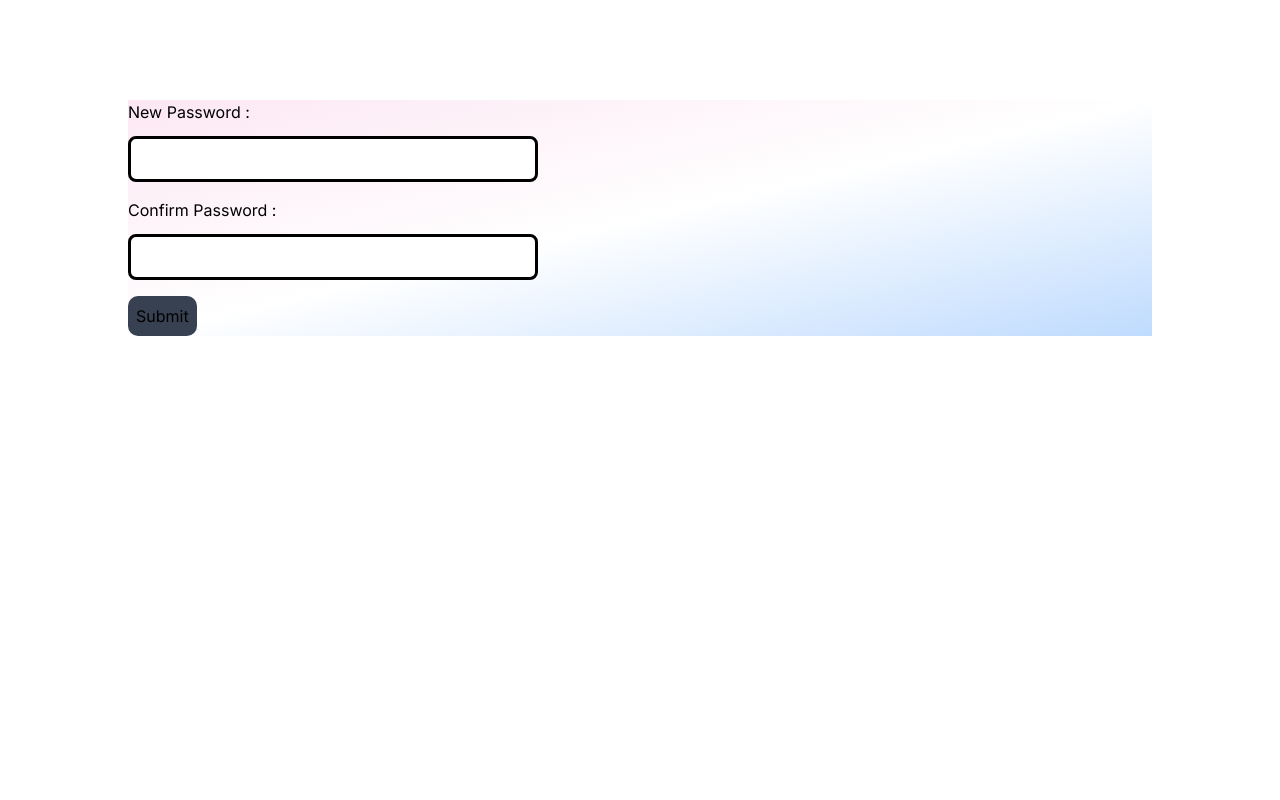
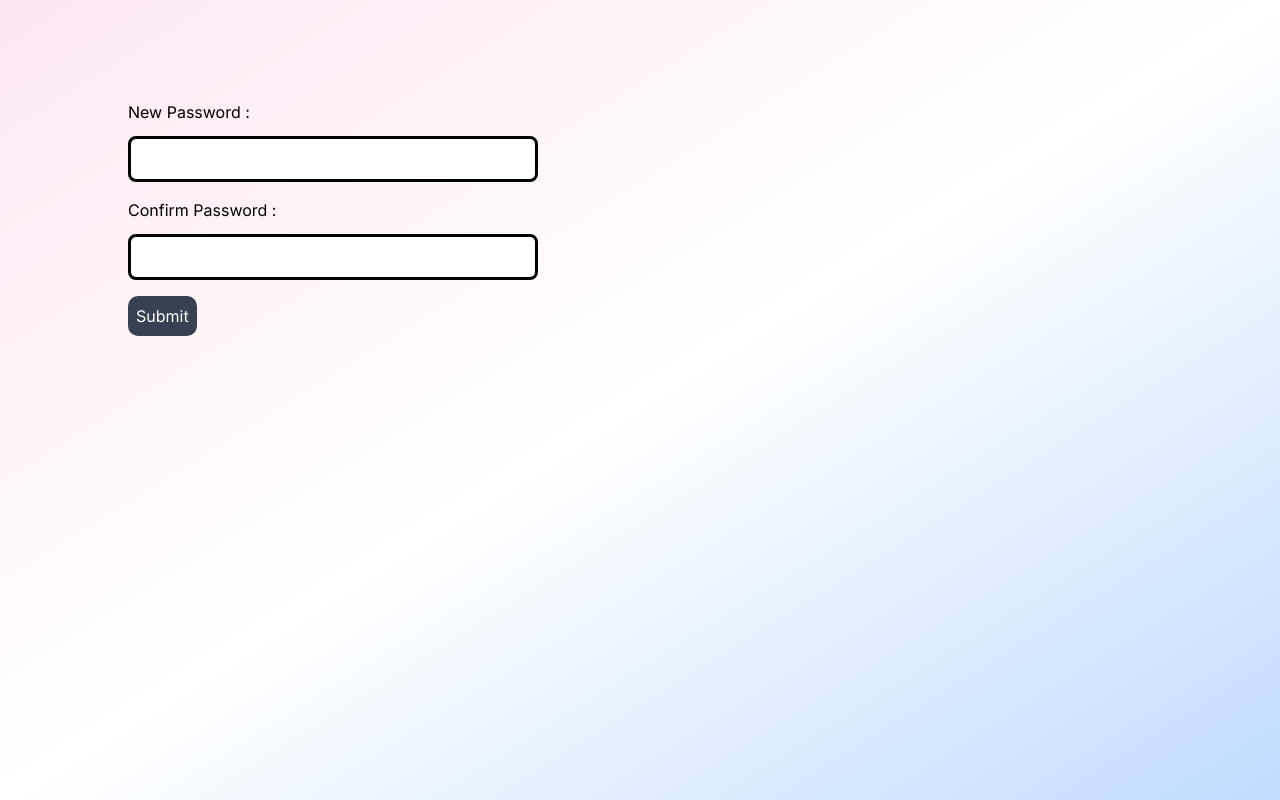
Before and after one commit to Shubham84488/auth-nextjs, a Next.js app: page /resetPassword in a window 1280 px wide. Built offline with nearby package versions, Linux system fonts and the light colour scheme.

Commit message:
changed some design

```diff
--- a/src/app/forgotPassword/page.tsx
+++ b/src/app/forgotPassword/page.tsx
@@ -28,7 +28,8 @@ export default function ForgotPassword(){
     }
 
     return(
-        <div className="bg-gradient-to-br from-pink-100 via-white to-blue-200 w-4/5 mx-auto my-[100px]">
+        <div className="bg-gradient-to-br from-pink-100 via-white to-blue-200 h-[100vh]">
+            <div className=" w-4/5 mx-auto py-[100px]">
                 <div><Toaster/></div>
 
                 <label htmlFor="email" className="block mb-3">Enter your emailID below :</label>
@@ -40,9 +41,11 @@ export default function ForgotPassword(){
                 required/>
 
                 <button onClick={onSubmit}
-            className="block bg-red-500 rounded-[10px] p-2 hover:opacity-80 focus:opacity-80">
+                className="block bg-red-500 text-white rounded-[10px] p-2 hover:opacity-80 focus:opacity-80">
                     Submit
                 </button>
             </div>
+        </div>
+
     )
 }
--- a/src/app/resetPassword/page.tsx
+++ b/src/app/resetPassword/page.tsx
@@ -37,7 +37,8 @@ export default function ResetPasswordPage(){
     }, []);
 
     return(
-        <div className="w-4/5 mx-auto my-[100px] bg-gradient-to-br from-pink-100 via-white to-blue-200">
+        <div className="bg-gradient-to-br from-pink-100 via-white to-blue-200 h-[100vh]">
+            <div className="w-4/5 mx-auto py-[100px] ">
                 <div><Toaster/></div>
 
                 <label htmlFor="email" className="block mb-3">New Password :</label>
@@ -57,9 +58,11 @@ export default function ResetPasswordPage(){
                 required/>
 
                 <button onClick={onSubmit}
-            className="block bg-gray-700 rounded-[10px] p-2 hover:opacity-80 focus:opacity-80">
+                className="block bg-gray-700 text-white rounded-[10px] p-2 hover:opacity-80 focus:opacity-80">
                     Submit
                 </button>
             </div>
+        </div>
+
     )
 }
```
Lines whose indentation alone changed are shown as unchanged.
